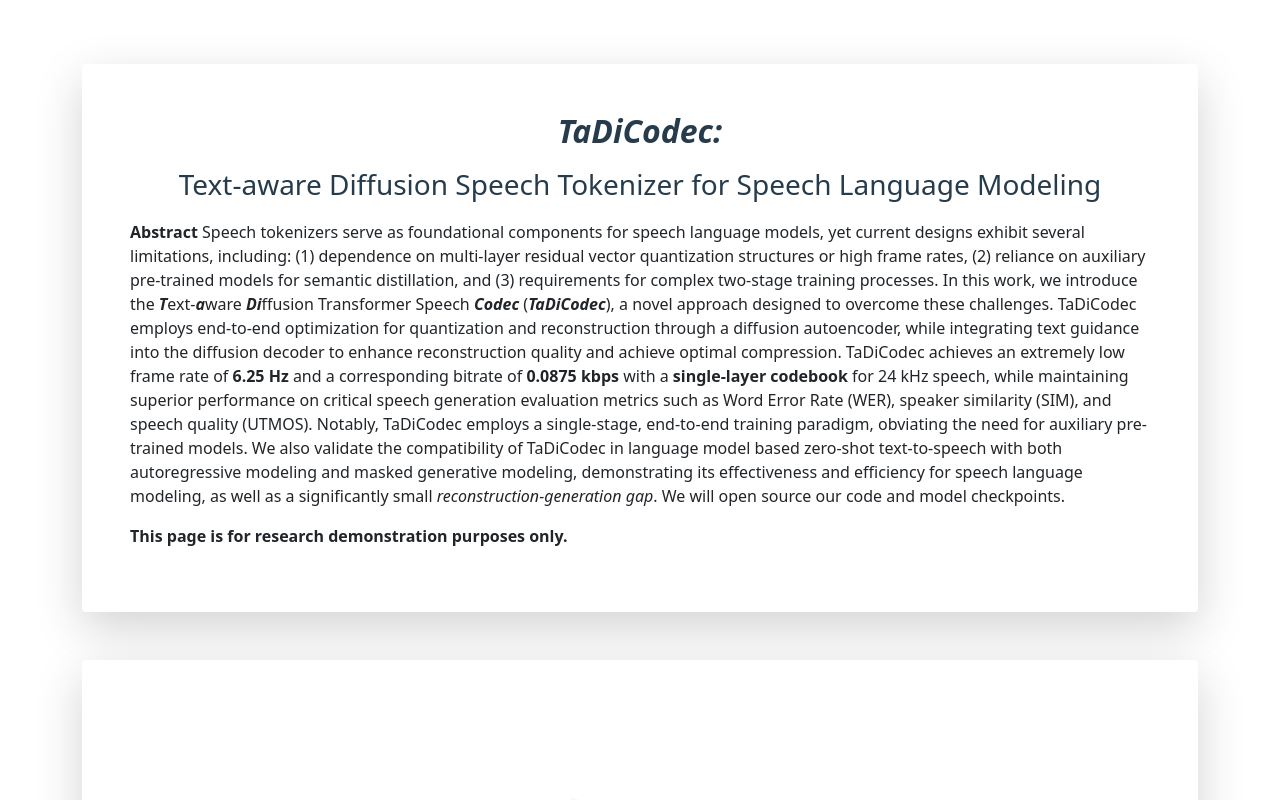
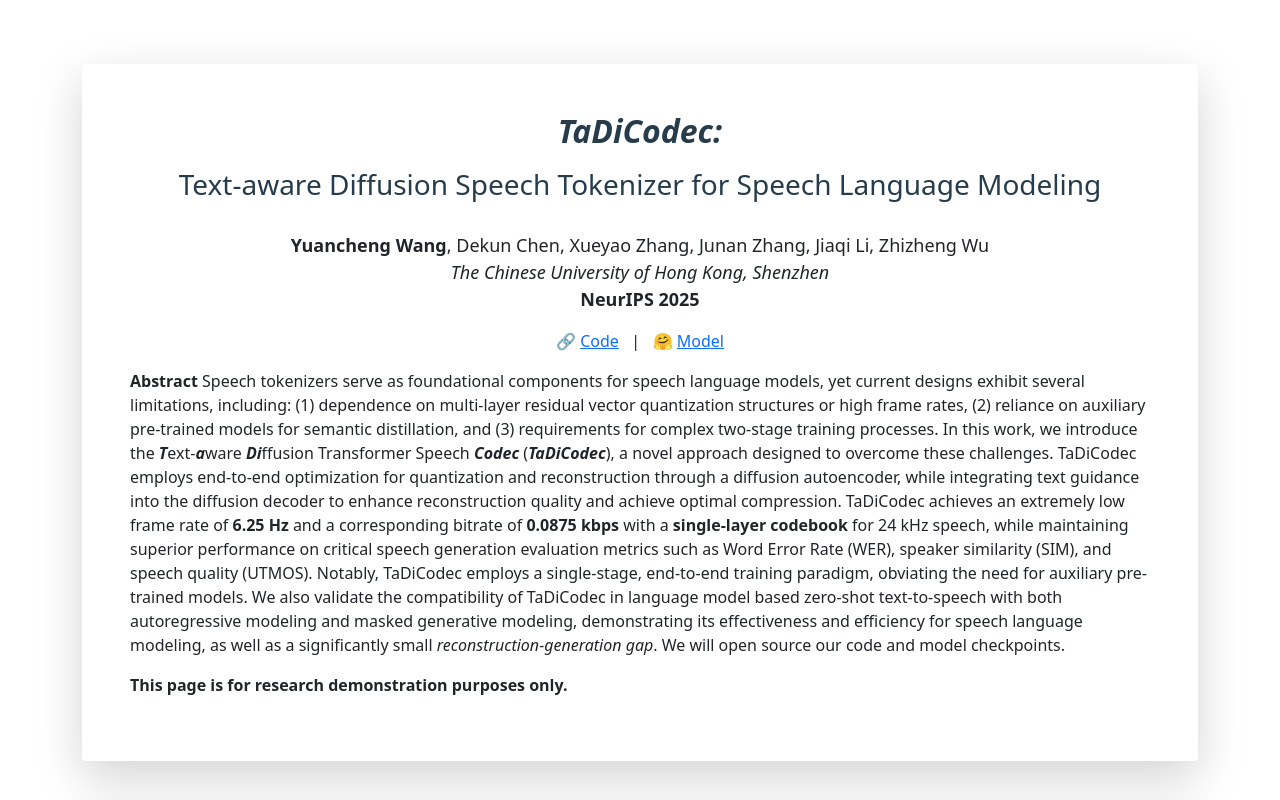
Before and after one commit to tadicodec/tadicodec.github.io, a plain HTML site: page index.html in a window 1280 px wide. Shown: the top 800 px of the page. Drawn offline with nearby package versions, Linux system fonts and the light colour scheme.

Commit message:
Update index.html

```diff
--- a/index.html
+++ b/index.html
@@ -25,8 +25,19 @@
 
 <div class="container pt-5 mt-5 shadow-lg p-5 mb-5 bg-white rounded">
     <div class="text-center">
-    <h2><b><i>TaDiCodec:</i></b></h2>
+      <h2><b><i>TaDiCodec:</i></b></h2>
       <h3>Text-aware Diffusion Speech Tokenizer for Speech Language Modeling</h3>
+
+      <p style="margin-top: 20px; font-size: 18px;">
+        <b>Yuancheng Wang</b>, Dekun Chen, Xueyao Zhang, Junan Zhang, Jiaqi Li, Zhizheng Wu<br>
+        <i>The Chinese University of Hong Kong, Shenzhen</i><br>
+        <b>NeurIPS 2025</b>
+      </p>
+
+      <p style="font-size: 16px;">
+        🔗 <a href="https://github.com/AmphionTeam/TaDiCodec" target="_blank">Code</a> &nbsp; | &nbsp;
+        🤗 <a href="https://huggingface.co/amphion/TaDiCodec" target="_blank">Model</a>
+      </p>
     </div>
     <p><b>Abstract</b>
         Speech tokenizers serve as foundational components for speech language models, yet current designs exhibit several limitations, including:
```
